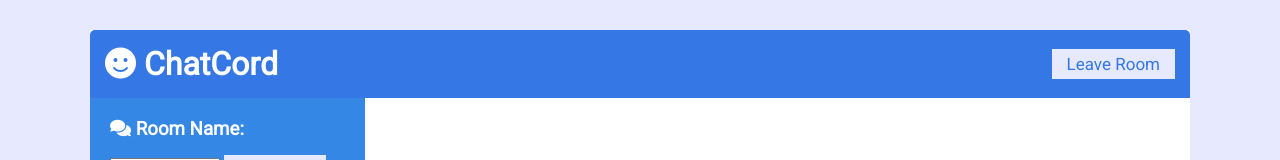
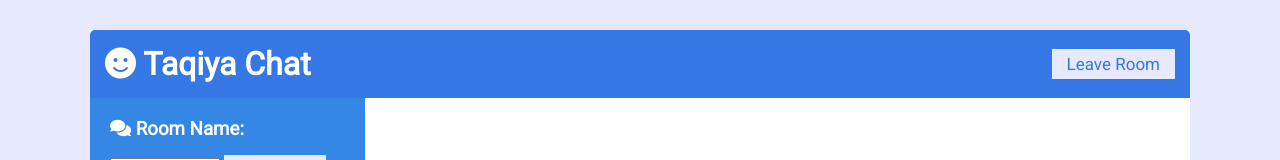
Before and after one commit to fadilalfarisy/simple-chat, a website: page public/chat.html in a window 1280 px wide. Shown: the top 160 px of the page. Drawn offline with nearby package versions, Linux system fonts and the light colour scheme; no server answers.

Commit message:
rename title app

```diff
--- a/public/chat.html
+++ b/public/chat.html
@@ -7,13 +7,13 @@
   <link rel="stylesheet" href="https://cdnjs.cloudflare.com/ajax/libs/font-awesome/5.12.1/css/all.min.css"
     integrity="sha256-mmgLkCYLUQbXn0B1SRqzHar6dCnv9oZFPEC1g1cwlkk=" crossorigin="anonymous" />
   <link rel="stylesheet" href="css/style.css">
-  <title>ChatCord App</title>
+  <title>Taqiya Chat</title>
 </head>
 
 <body>
   <div class="chat-container">
     <header class="chat-header">
-      <h1><i class="fas fa-smile"></i> ChatCord</h1>
+      <h1><i class="fas fa-smile"></i> Taqiya Chat</h1>
       <a href="index.html" class="btn">Leave Room</a>
     </header>
     <main class="chat-main">
```
Also changed, not shown: public/index.html (+1 -1 lines).
